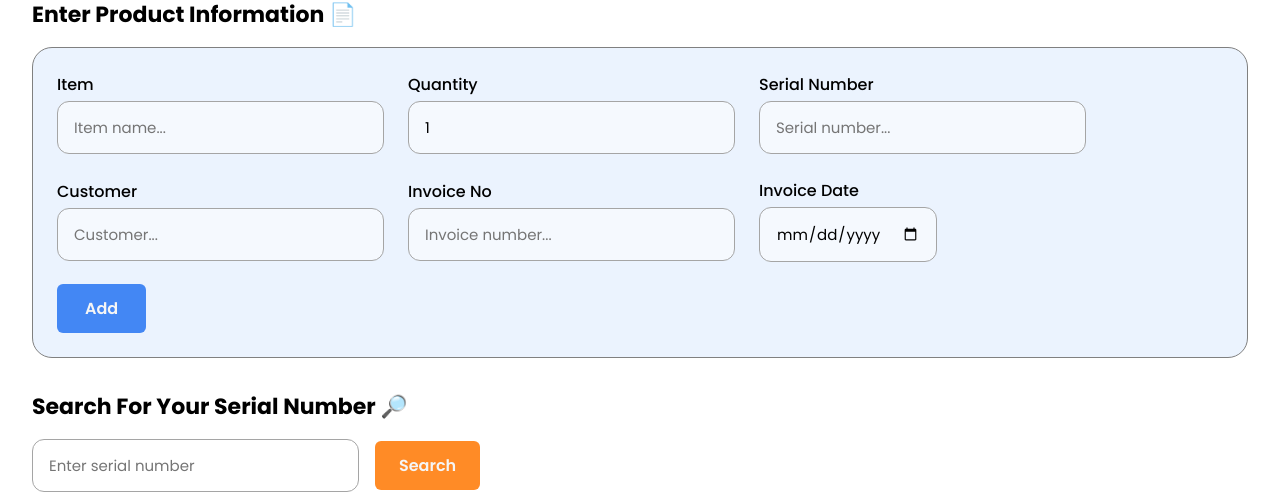
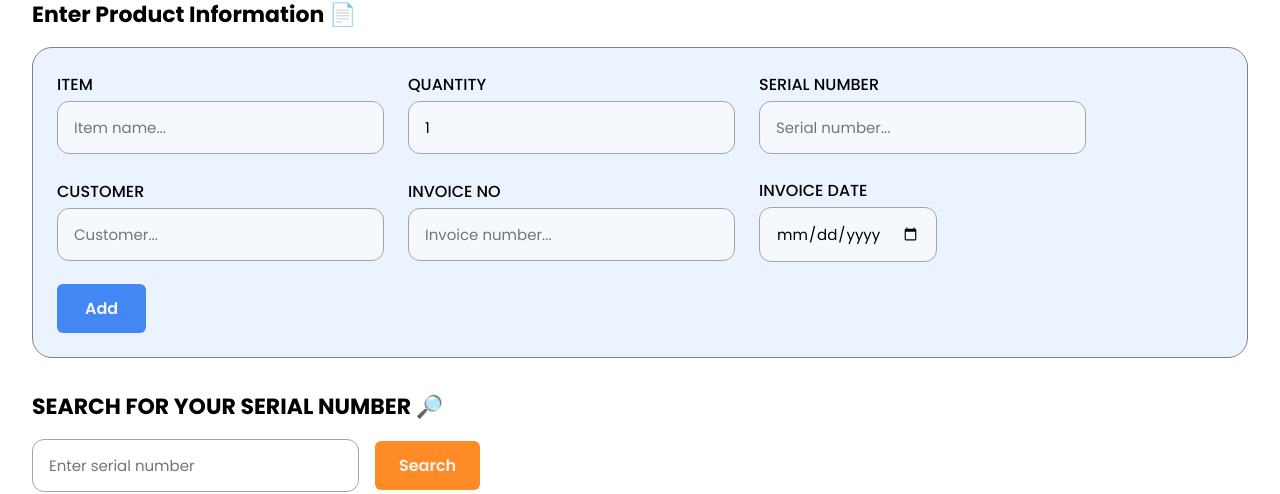
Before and after one commit to vickrant-dev/inventory, a React (Vite) app: page /inventory/dashboard in a window 1280 px wide. Shown: the part 130-624 px from the top of the page. Built offline with nearby package versions, Linux system fonts and the light colour scheme; no server answers; the database is empty; sample sign-in values are in the browser's storage.

Commit message:
Updated table limits and capitalization

```diff
--- a/src/Components/Dashboard.jsx
+++ b/src/Components/Dashboard.jsx
@@ -234,27 +234,27 @@ export default function App() {
                     <form onSubmit={handleSubmit}>
                         <div className="input-container">
                             <label>
-                                <p>Item</p>
+                                <p>ITEM</p>
                                 <input type="text" name='item' placeholder='Item name...' value={form.item} onChange={handleInputChange} />
                             </label>
                             <label>
-                                <p>Quantity</p>
+                                <p>QUANTITY</p>
                                 <input type="number" name='quantity' value={quantity} onChange={(e) => setQuantity(Number(e.target.value))} />
                             </label>
                             <label>
-                                <p>Serial Number</p>
+                                <p>SERIAL NUMBER</p>
                                 <input type="text" name='serialNumber' value={form.serialNumber} placeholder='Serial number...' onChange={handleInputChange} />
                             </label>
                             <label>
-                                <p>Customer</p>
+                                <p>CUSTOMER</p>
                                 <input type="text" name='customer' value={form.customer} placeholder='Customer...' onChange={handleInputChange} />
                             </label>
                             <label>
-                                <p>Invoice No</p>
+                                <p>INVOICE NO</p>
                                 <input type="text" name='invoiceNo' value={form.invoiceNo} placeholder='Invoice number...' onChange={handleInputChange} />
                             </label>
                             <label>
-                                <p>Invoice Date</p>
+                                <p>INVOICE DATE</p>
                                 <input type="date" name='invoiceDate' value={form.invoiceDate} onChange={handleInputChange} />
                             </label>
                         </div>
@@ -266,7 +266,7 @@ export default function App() {
 
                 {/* Lookup Function */}
                 <div className="lookup-container">
-                    <h1>Search For Your Serial Number 🔎</h1>
+                    <h1>SEARCH FOR YOUR SERIAL NUMBER 🔎</h1>
                     <input
                         type="text"
                         value={searchSerial}
@@ -306,7 +306,7 @@ export default function App() {
                             </tr>
                         </thead>
                         <tbody>
-                            {inventory.slice(-25).map((data) => (
+                            {inventory.slice(-60).map((data) => (
                                 <tr key={data.id}>
                                     <td>{data.item}</td>
                                     <td>{data.serial_number}</td>
```
